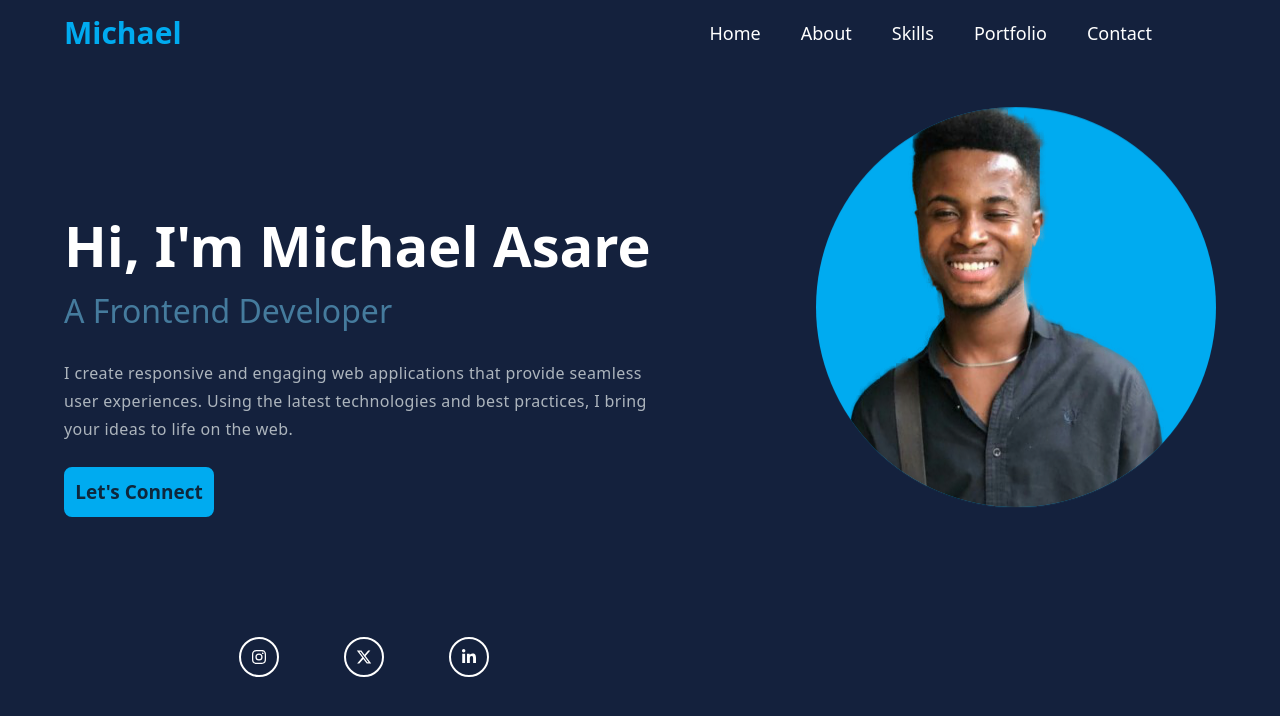
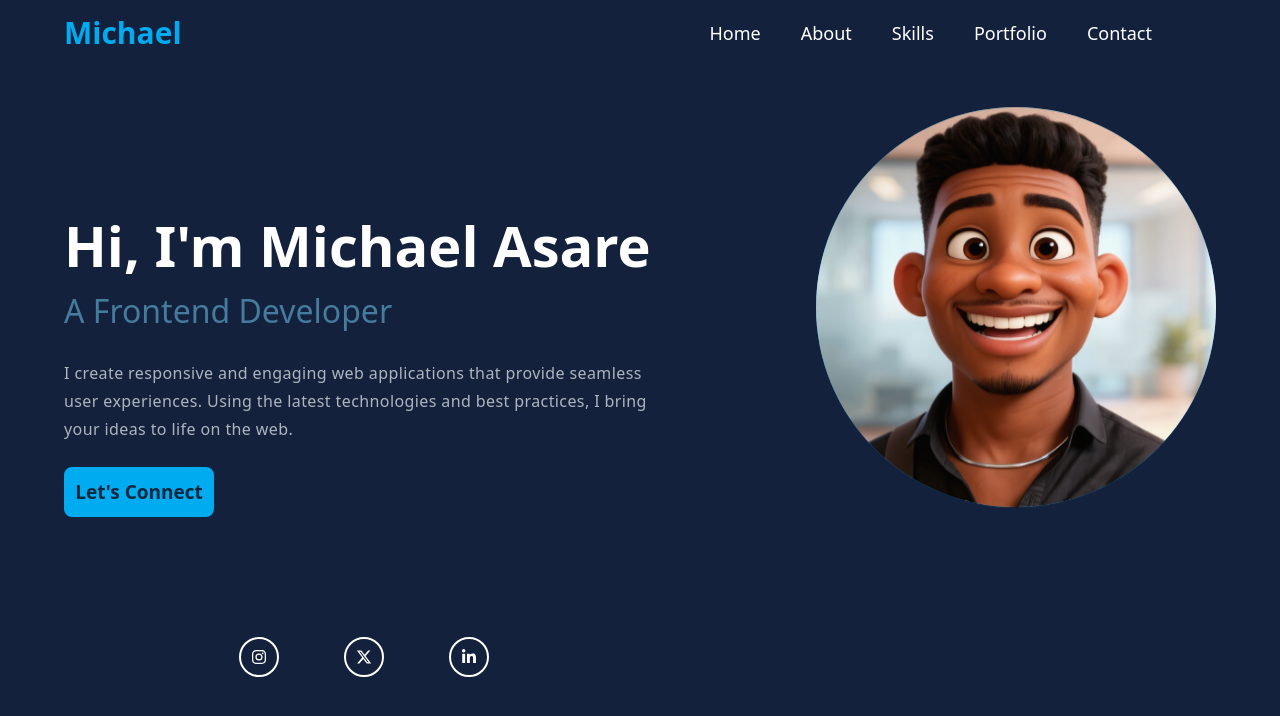
Before and after one commit to United1l/portflolio-new, a Next.js app: page / in a window 1280 px wide. Shown: the top 716 px of the page. Built offline with nearby package versions, Linux system fonts and the light colour scheme.

Commit message:
Changed the profile image on the  homepage to a different one and added an image to the about page.

```diff
--- a/src/app/about/page.jsx
+++ b/src/app/about/page.jsx
@@ -1,4 +1,5 @@
 import MediaLinks from "@/components/MediaLinks";
+import Image from "next/image"
 
 export default function About() {
 
@@ -6,7 +7,7 @@ export default function About() {
     <main className="min-h-screen bg-[#14213d] px-[5%] flex items-center flex-wrap gap-10 py-20">
         <div className="flex flex-1 justify-center items-center">
             <div className="w-[150px] h-[150px] md:w-[200px] md:h-[200px] lg:w-[400px] lg:h-[500px] bg-[#00abf0]">
-
+                <Image src="/aiprofile.png" alt="aiprofile" width={0} height={0} className="w-full h-full object-cover" />
             </div>
         </div>
         <div className="flex-2 text-white text-center">
--- a/src/components/HomeContent.jsx
+++ b/src/components/HomeContent.jsx
@@ -40,7 +40,7 @@ const HomeContent = () => {
         <div className="w-fit flex justify-center items-center mr-auto lg:mr-0 ml-auto lg:ml-0">
             <div className="w-[150px] h-[150px] md:w-[200px] md:h-[200px] lg:w-[400px] lg:h-[400px] rounded-full
             bg-[#00abf0] animate-bounce">
-                <Image src="/profile.png" alt="profile" width={50} height={50} className="w-full h-full object-cover rounded-full" />
+                <Image src="/aiprofile.png" alt="aiprofile" width={50} height={50} className="w-full h-full object-cover rounded-full" />
             </div>
         </div>
     </section>
```
Also changed, not shown: public/aiprofile.png (added), public/profile.png (deleted).
